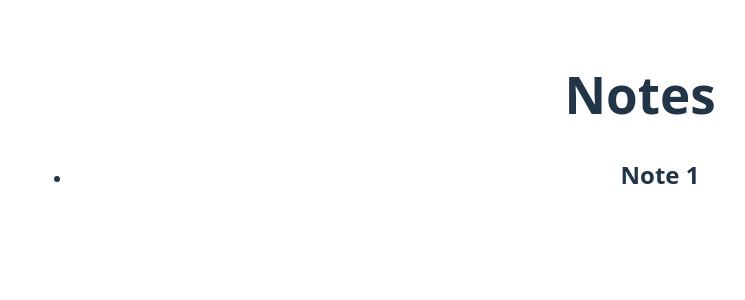
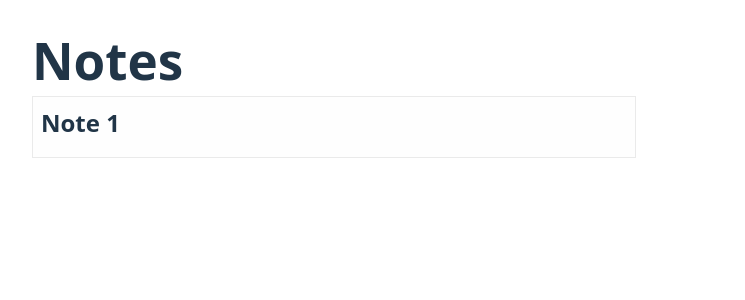
Before and after one commit to pcfields/note-editor-se, a React (Vite) app: page / in a window 1280 px wide. Shown: the top 300 px of the page, without its empty margins (0-745 px from the left). Built offline with nearby package versions, Linux system fonts and the light colour scheme.

Commit message:
add styles for note cards

```diff
--- a/src/app/app.css
+++ b/src/app/app.css
@@ -2,5 +2,4 @@
   max-width: 1280px;
   margin: 0 auto;
   padding: 2rem;
-  text-align: center;
 }
--- a/src/index.css
+++ b/src/index.css
@@ -11,6 +11,20 @@
   text-rendering: optimizeLegibility;
   -webkit-font-smoothing: antialiased;
   -moz-osx-font-smoothing: grayscale;
+
+  --spacing-1: 4px;
+  --spacing-2: 8px;
+  --spacing-3: 12px;
+  --spacing-4: 16px;
+}
+
+h1,
+h2,
+h3,
+h4,
+h5,
+h6 {
+  margin: 0 0 var(--spacing-2) 0;
 }
 
 a {
--- /dev/null
+++ b/src/notes/note-card/note-card.css
@@ -0,0 +1,5 @@
+.note-card {
+  background-color: #fefefe;
+  padding: var(--spacing-2);
+  border: 1px solid #eaeaea;
+}
--- a/src/notes/note-card/note-card.tsx
+++ b/src/notes/note-card/note-card.tsx
@@ -1,4 +1,5 @@
 import type { ApiNote } from "../note.types";
+import "./note-card.css";
 
 type NoteCardProps = {
   note: ApiNote;
@@ -10,7 +11,7 @@ export function NoteCard({ note }: NoteCardProps) {
   const title = body.split("\n")[0].trim();
 
   return (
-    <div data-testid={`note-card-${id}`}>
+    <div className="note-card" data-testid={`note-card-${id}`}>
       <h2>{title}</h2>
     </div>
   );
--- /dev/null
+++ b/src/notes/note-list/note-list.css
@@ -0,0 +1,11 @@
+.note-list {
+  display: grid;
+  gap: var(--spacing-2);
+  list-style-type: none;
+  padding: 0;
+  margin: 0;
+
+  @media (min-width: 768px) {
+    grid-template-columns: 1fr 1fr;
+  }
+}
--- a/src/notes/note-list/note-list.tsx
+++ b/src/notes/note-list/note-list.tsx
@@ -1,5 +1,6 @@
 import type { ApiNote } from "../note.types";
 import { NoteCard } from "../note-card/note-card";
+import "./note-list.css";
 
 type NoteListProps = {
   notes: ApiNote[];
@@ -18,7 +19,7 @@ export function NoteList({ notes }: NoteListProps) {
 
   return (
     <div data-testid="note-list-container">
-      <ul data-testid="note-list">
+      <ul className="note-list" data-testid="note-list">
         {notes.map((note) => (
           <li key={note.id}>
             <NoteCard note={note} />
```
